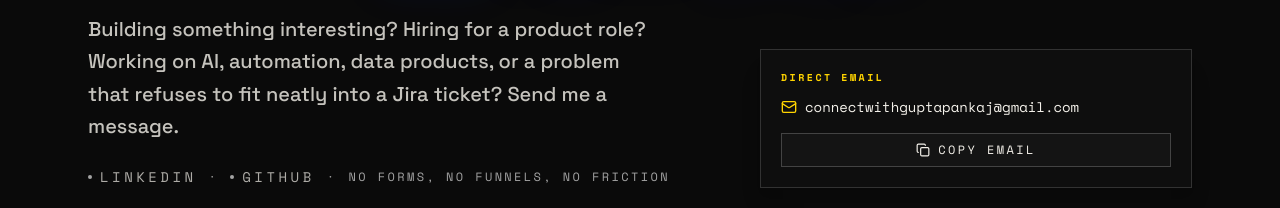
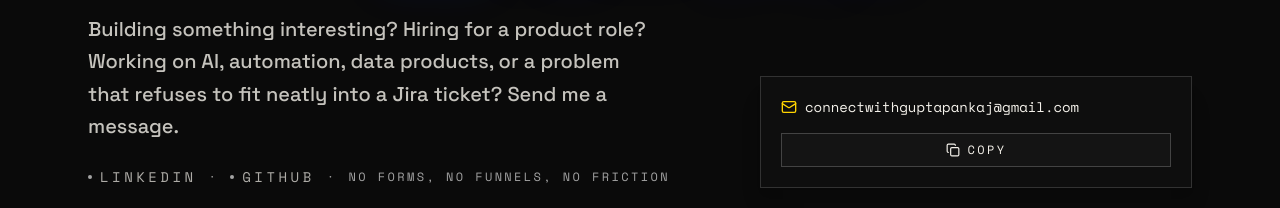
Before and after one commit to onalunchbreak/pankaj-gupta-portfolio, a Next.js app: page / in a window 1280 px wide. Shown: the part 11389-11597 px from the top of the page. Built offline with nearby package versions, Linux system fonts and the light colour scheme.

Commit message:
fix(contact): remove DIRECT EMAIL header and update button label to COPY

```diff
--- a/src/components/sections/contact.tsx
+++ b/src/components/sections/contact.tsx
@@ -229,9 +229,6 @@ export default function Contact() {
             <div className="lg:col-span-5 flex flex-col justify-end">
               <Reveal delay={0.25}>
                 <div className="flex flex-col gap-3 rounded-sm border border-white/15 bg-[#0E0E0E] p-4 sm:p-5 shadow-xl transition-all duration-300 hover:border-[#FFD400]/40">
-                  <p className="font-mono text-[10px] uppercase tracking-[0.25em] text-[#FFD400] font-semibold">
-                    DIRECT EMAIL
-                  </p>
                   <div className="flex items-center gap-2 text-[#FFD400]">
                     <Mail className="h-4 w-4 shrink-0" aria-hidden />
                     <a
@@ -254,12 +251,12 @@ export default function Contact() {
                     {copied ? (
                       <>
                         <Check className="h-3.5 w-3.5 text-[#FFD400]" aria-hidden />
-                        <span className="text-[#FFD400]">COPIED TO CLIPBOARD</span>
+                        <span className="text-[#FFD400]">COPIED</span>
                       </>
                     ) : (
                       <>
                         <Copy className="h-3.5 w-3.5" aria-hidden />
-                        <span>COPY EMAIL</span>
+                        <span>COPY</span>
                       </>
                     )}
                   </button>
```
